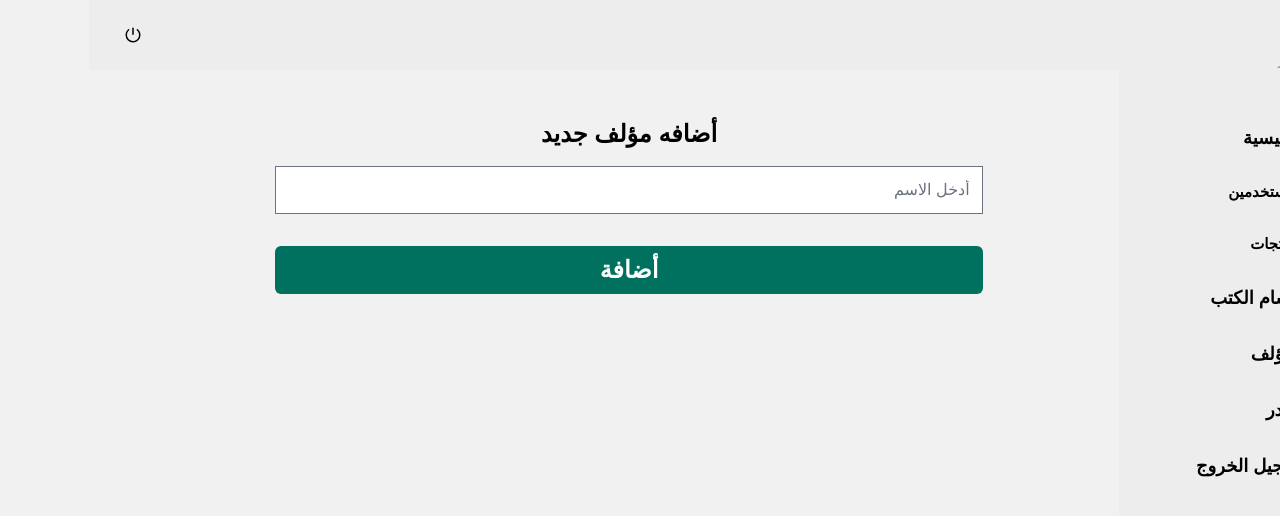
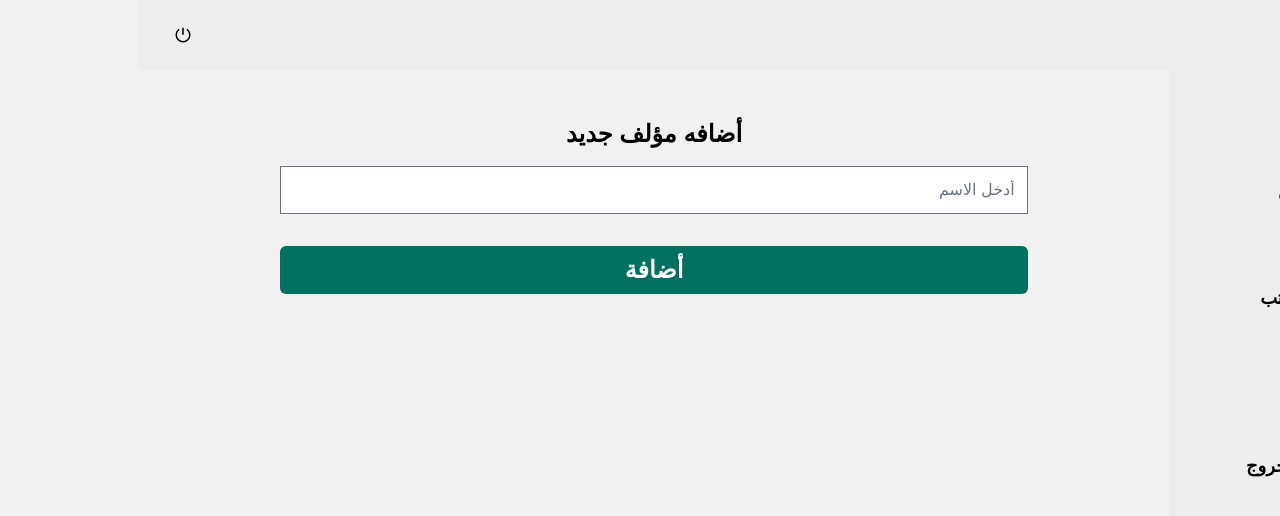
Before and after one commit to Ibra7emels3id/Book-Store, a Next.js app: page /admin/author/addAuthor in a window 1280 px wide. Shown: the top 516 px of the page. Built offline with nearby package versions, Linux system fonts and the light colour scheme; no server answers.

Commit message:
first commit

```diff
--- a/src/app/admin/author/addAuthor/page.jsx
+++ b/src/app/admin/author/addAuthor/page.jsx
@@ -54,7 +54,7 @@ const Page = () => {
         <>
             <div className="flex">
                 <Header />
-                <div className="flex w-full ml-[50px] md:mr-[250px] mt-[70px] p-2 md:p-12">
+                <div className="flex w-full mr-[50px] md:mr-[250px] mt-[70px] p-2 md:p-12">
                     <div className="flex flex-col w-full md:w-[80%] m-auto">
                         <h2 className="text-2xl font-bold text-center mb-4">أضافه مؤلف جديد</h2>
                         <form onSubmit={handleSubmit} className='w-full'>
--- a/src/app/admin/products/addproduct/page.jsx
+++ b/src/app/admin/products/addproduct/page.jsx
@@ -7,7 +7,7 @@ const Page = () => {
         <>
             <div className="flex">
                 <Header />
-                <div className="flex w-full ml-[50px] md:mr-[250px] mt-[70px] p-2 md:p-12">
+                <div className="flex w-full mr-[50px] md:mr-[250px] mt-[70px] p-2 md:p-12">
                     <div className="flex flex-col w-full md:w-[80%] m-auto">
                         <h2 className="text-4xl font-extrabold text-center mb-4">أضافه منتج جديد</h2>
                         <Form />
```
